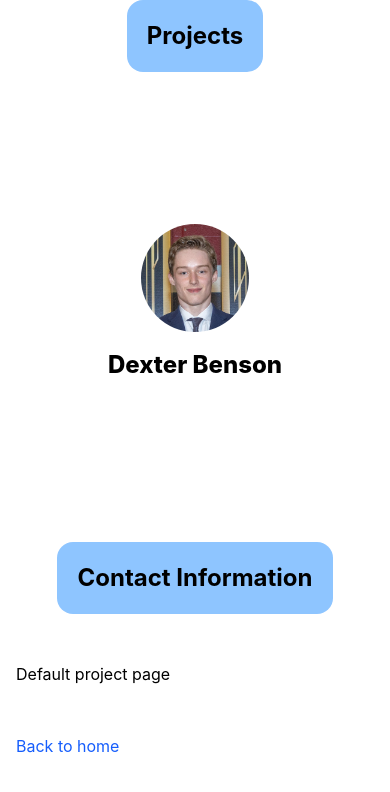
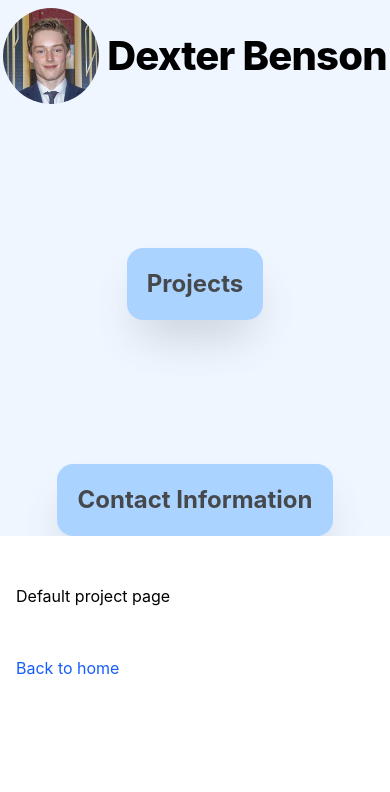
Before and after one commit to dexben5/nextjs-website, a Next.js app: page /projects in a window 390 px wide. Shown: the top 792 px of the page. Built offline with nearby package versions, Linux system fonts and the light colour scheme.

Commit message:
added dynamic mapping for navbar buttons. updated styling and standardized navbar across pages. changed navbar to be slightly more mobile-friendly

```diff
--- a/app/layout.tsx
+++ b/app/layout.tsx
@@ -28,7 +28,7 @@ export default function RootLayout({
           <header>
             <HeaderNav />
           </header>
-          <div className="max-w-xl mx-auto mt-12 mb-24 px-4">
+          <div className="lg:max-w-2/5 sm:max-w-full mx-auto mt-12 mb-24 px-4">
             <main>{children}</main>
             <BackToHome />
           </div>
--- a/components/header-nav.tsx
+++ b/components/header-nav.tsx
@@ -2,22 +2,39 @@
 
 import { usePathname } from "next/navigation";
 import HomePage from "./home-page";
-import OtherPage from "./other-page";
 import NavBarButton from "./navbar-button";
+import Image from "next/image";
+import { OWNER_NAME } from "@lib/constants";
 
 export default function HeaderNav() {
   const pathname = usePathname();
   const isHome = pathname === "/";
+  const items = ["Projects", "Contact Information"];
 
   return (
-    <>
-      <nav className="flex flex-wrap justify-center items-center text-2xl font-bold gap-36">
-        <NavBarButton>Projects</NavBarButton>
-        <div className="flex flex-col justify-center items-center pt-2">
-          {isHome ? <HomePage /> : <OtherPage />}
-        </div>
-        <NavBarButton>Contact Information</NavBarButton>
-      </nav>
-    </>
+    <nav className="overflow-auto flex flex-wrap justify-center items-center text-2xl font-bold gap-36 bg-blue-50">
+      <div className="flex justify-center items-center pt-2">
+        <HomePage isHome={isHome}>
+          <>
+            <Image
+              priority
+              src="/images/profile.jpg"
+              className="rounded-full"
+              height={96}
+              width={96}
+              alt={OWNER_NAME}
+            />
+            <h1 className="font-extrabold text-[2.5rem] leading-[1.2] tracking-[-0.05rem] my-4">
+              {OWNER_NAME}
+            </h1>
+          </>
+        </HomePage>
+      </div>
+      {items.map((item) => (
+        <NavBarButton className="" key={item}>
+          {item}
+        </NavBarButton>
+      ))}
+    </nav>
   );
 }
--- a/components/home-page.tsx
+++ b/components/home-page.tsx
@@ -1,20 +1,21 @@
-import Image from "next/image";
-import { OWNER_NAME } from "@lib/constants";
+import Link from "next/link";
 
-export default function HomePage() {
+export default function HomePage({
+  children,
+  isHome,
+}: {
+  children: React.ReactNode;
+  isHome: boolean;
+}) {
   return (
-    <>
-      <Image
-        priority
-        src="/images/profile.jpg"
-        className="rounded-full"
-        height={144}
-        width={144}
-        alt={OWNER_NAME}
-      />
-      <h1 className="font-extrabold text-[2.5rem] leading-[1.2] tracking-[-0.05rem] my-4">
-        {OWNER_NAME}
-      </h1>
-    </>
+    <div>
+      {isHome ? (
+        <div className="flex items-center gap-2">{children}</div>
+      ) : (
+        <Link className="flex items-center gap-2" href="/">
+          {children}
+        </Link>
+      )}
+    </div>
   );
 }
--- a/components/navbar-button.tsx
+++ b/components/navbar-button.tsx
@@ -2,12 +2,16 @@ import Link from "next/link";
 
 export default function NavBarButton({
   children,
+  className,
 }: {
   children: React.ReactNode;
+  className: string;
 }) {
   return (
     <Link href="/projects">
-      <div className="bg-blue-300 rounded-2xl p-5 hover:rounded-4xl transition-all">
+      <div
+        className={`bg-blue-300 rounded-2xl p-5 hover:rounded-4xl opacity-70 hover:opacity-100 transition-all shadow-2xl justify-center items-center ${className}`}
+      >
         {children}
       </div>
     </Link>
--- a/components/other-page.tsx
+++ /dev/null
@@ -1,25 +0,0 @@
-import Image from "next/image";
-import Link from "next/link";
-import { OWNER_NAME } from "@lib/constants";
-
-export default function OtherPage() {
-  return (
-    <>
-      <Link href="/">
-        <Image
-          priority
-          src="/images/profile.jpg"
-          className="rounded-full"
-          height={108}
-          width={108}
-          alt={OWNER_NAME}
-        />
-      </Link>
-      <h2 className="text-2xl font-extrabold leading-[1.4] my-4">
-        <Link href="/" className="text-inherit">
-          {OWNER_NAME}
-        </Link>
-      </h2>
-    </>
-  );
-}
```
